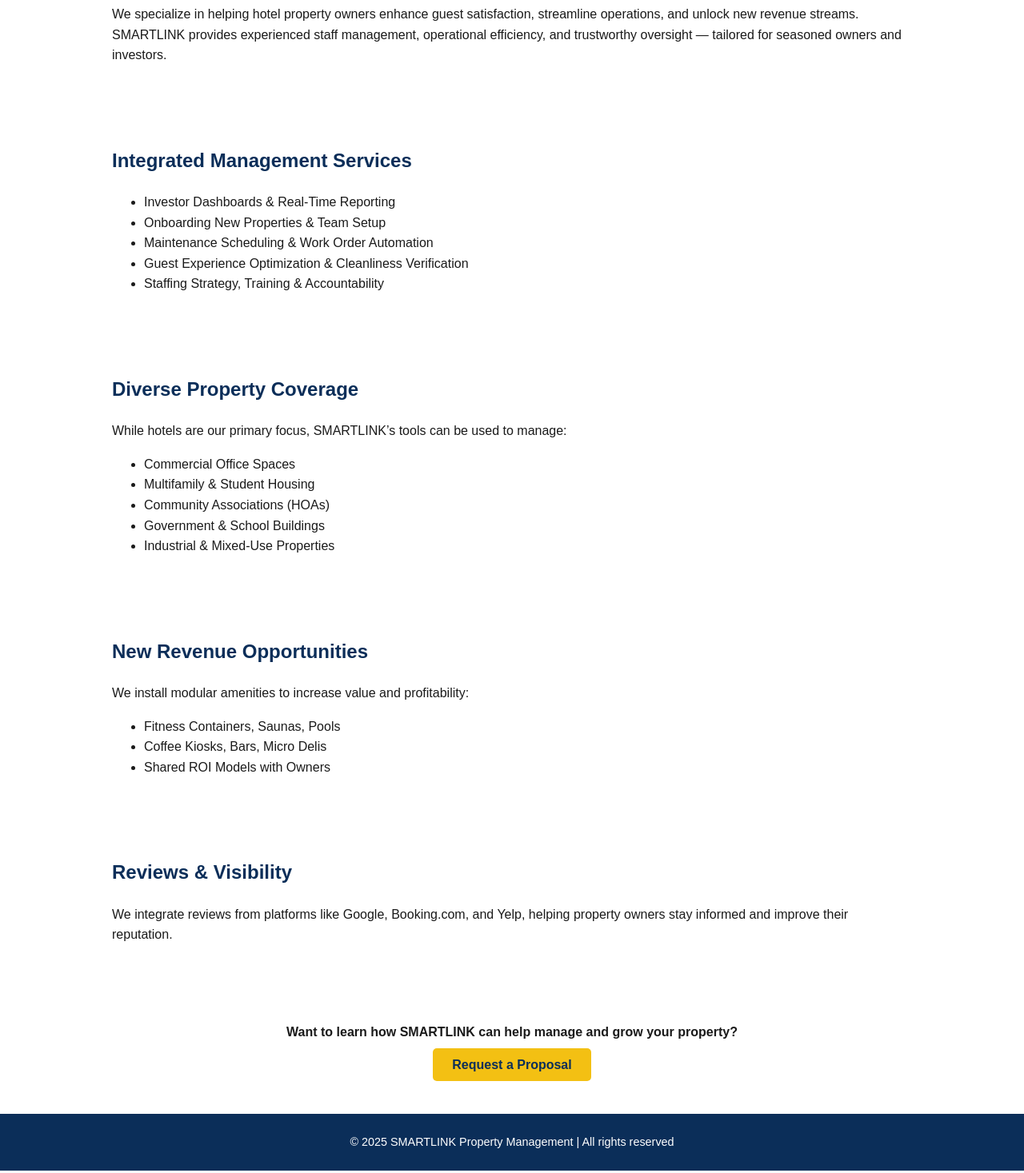
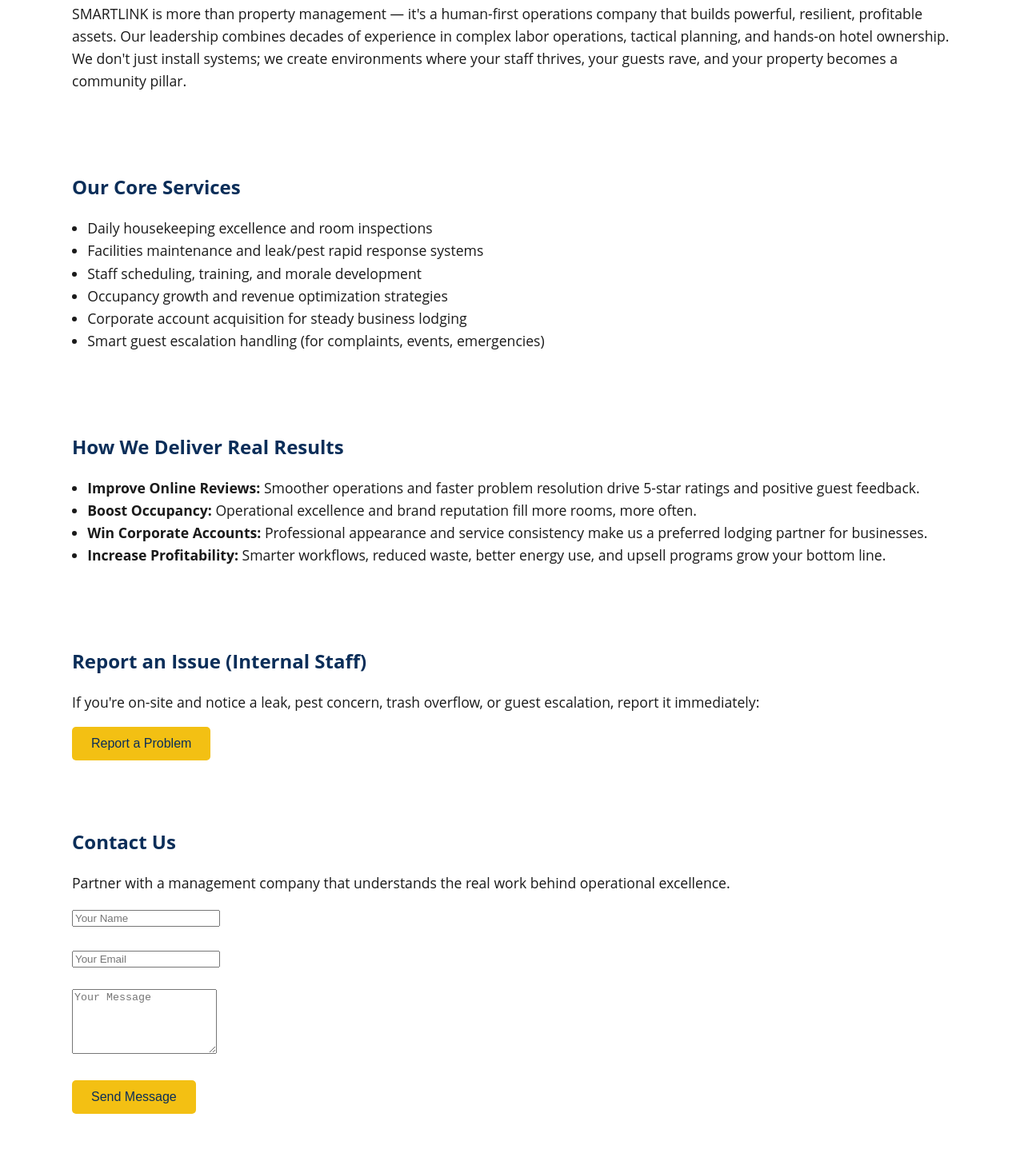
Before and after one commit to xQBCx/smartlink-site, a plain HTML site: page index.html in a window 1280 px wide. Shown: the part 291-1758 px from the top of the page at 80% size. Drawn offline with Linux system fonts and the light colour scheme.

Commit message:
Update aesthetic 4/26/25 1545 index.html

```diff
--- a/index.html
+++ b/index.html
@@ -4,23 +4,11 @@
   <meta charset="UTF-8" />
   <meta name="viewport" content="width=device-width, initial-scale=1.0" />
   <title>SMARTLINK Property Management</title>
-  <head>
-  <meta charset="UTF-8" />
-  <meta name="viewport" content="width=device-width, initial-scale=1.0" />
-  <title>SMARTLINK Property Management</title>
-
-  <!-- Favicon link goes here -->
   <link rel="icon" type="image/png" href="favicon.png" />
-
-  <!-- (Optional) Your CSS link, fonts, scripts would come after -->
-  <style>
-    /* Your page styles */
-  </style>
-</head>
   <style>
     body {
       margin: 0;
-      font-family: Arial, sans-serif;
+      font-family: 'Open Sans', sans-serif;
       line-height: 1.6;
       background-color: #ffffff;
       color: #1a1a1a;
@@ -38,15 +26,23 @@
     header p {
       font-size: 1.2rem;
       margin-top: 0.5rem;
-      color: #d0d0d0;
+      color: #f3c013;
     }
     section {
       padding: 2rem 1rem;
-      max-width: 1000px;
+      max-width: 1100px;
       margin: 0 auto;
     }
     section h2 {
       color: #0b2e59;
+      margin-bottom: 1rem;
+    }
+    section p, section ul {
+      font-size: 1.1rem;
+      margin-bottom: 1rem;
+    }
+    ul {
+      padding-left: 1.2rem;
     }
     .cta {
       text-align: center;
@@ -67,6 +63,18 @@
       text-align: center;
       font-size: 0.9rem;
     }
+    button {
+      background-color: #f3c013;
+      color: #0b2e59;
+      border: none;
+      padding: 0.75rem 1.5rem;
+      font-size: 1rem;
+      border-radius: 5px;
+      cursor: pointer;
+    }
+    button:hover {
+      background-color: #e0b512;
+    }
     @media (max-width: 768px) {
       header h1 { font-size: 2rem; }
     }
@@ -75,54 +83,55 @@
 <body>
   <header>
     <h1>SMARTLINK Property Management</h1>
-    <p>Smart Strategies. Linked Success.</p>
+    <p>Where Human Excellence Meets Operational Precision</p>
   </header>
 
   <section>
-    <h2>Our Expertise: Hotel Property Management</h2>
-    <p>We specialize in helping hotel property owners enhance guest satisfaction, streamline operations, and unlock new revenue streams. SMARTLINK provides experienced staff management, operational efficiency, and trustworthy oversight — tailored for seasoned owners and investors.</p>
+    <h2>About SMARTLINK</h2>
+    <p>SMARTLINK is more than property management — it's a human-first operations company that builds powerful, resilient, profitable assets. Our leadership combines decades of experience in complex labor operations, tactical planning, and hands-on hotel ownership. We don't just install systems; we create environments where your staff thrives, your guests rave, and your property becomes a community pillar.</p>
   </section>
 
   <section>
-    <h2>Integrated Management Services</h2>
+    <h2>Our Core Services</h2>
     <ul>
-      <li>Investor Dashboards & Real-Time Reporting</li>
-      <li>Onboarding New Properties & Team Setup</li>
-      <li>Maintenance Scheduling & Work Order Automation</li>
-      <li>Guest Experience Optimization & Cleanliness Verification</li>
-      <li>Staffing Strategy, Training & Accountability</li>
+      <li>Daily housekeeping excellence and room inspections</li>
+      <li>Facilities maintenance and leak/pest rapid response systems</li>
+      <li>Staff scheduling, training, and morale development</li>
+      <li>Occupancy growth and revenue optimization strategies</li>
+      <li>Corporate account acquisition for steady business lodging</li>
+      <li>Smart guest escalation handling (for complaints, events, emergencies)</li>
     </ul>
   </section>
 
   <section>
-    <h2>Diverse Property Coverage</h2>
-    <p>While hotels are our primary focus, SMARTLINK’s tools can be used to manage:</p>
+    <h2>How We Deliver Real Results</h2>
     <ul>
-      <li>Commercial Office Spaces</li>
-      <li>Multifamily & Student Housing</li>
-      <li>Community Associations (HOAs)</li>
-      <li>Government & School Buildings</li>
-      <li>Industrial & Mixed-Use Properties</li>
+      <li><strong>Improve Online Reviews:</strong> Smoother operations and faster problem resolution drive 5-star ratings and positive guest feedback.</li>
+      <li><strong>Boost Occupancy:</strong> Operational excellence and brand reputation fill more rooms, more often.</li>
+      <li><strong>Win Corporate Accounts:</strong> Professional appearance and service consistency make us a preferred lodging partner for businesses.</li>
+      <li><strong>Increase Profitability:</strong> Smarter workflows, reduced waste, better energy use, and upsell programs grow your bottom line.</li>
     </ul>
   </section>
 
   <section>
-    <h2>New Revenue Opportunities</h2>
-    <p>We install modular amenities to increase value and profitability:</p>
-    <ul>
-      <li>Fitness Containers, Saunas, Pools</li>
-      <li>Coffee Kiosks, Bars, Micro Delis</li>
-      <li>Shared ROI Models with Owners</li>
-    </ul>
+    <h2>Report an Issue (Internal Staff)</h2>
+    <p>If you're on-site and notice a leak, pest concern, trash overflow, or guest escalation, report it immediately:</p>
+    <button onclick="alert('Internal Report Module Coming Soon')">Report a Problem</button>
   </section>
 
   <section>
-    <h2>Reviews & Visibility</h2>
-    <p>We integrate reviews from platforms like Google, Booking.com, and Yelp, helping property owners stay informed and improve their reputation.</p>
+    <h2>Contact Us</h2>
+    <p>Partner with a management company that understands the real work behind operational excellence.</p>
+    <form action="#" method="POST">
+      <input type="text" name="name" placeholder="Your Name" required><br><br>
+      <input type="email" name="email" placeholder="Your Email" required><br><br>
+      <textarea name="message" placeholder="Your Message" rows="5" required></textarea><br><br>
+      <button type="submit">Send Message</button>
+    </form>
   </section>
 
   <div class="cta">
-    <p><strong>Want to learn how SMARTLINK can help manage and grow your property?</strong></p>
+    <p><strong>Let's Build Something Extraordinary Together.</strong></p>
     <a href="#">Request a Proposal</a>
   </div>
 
```
